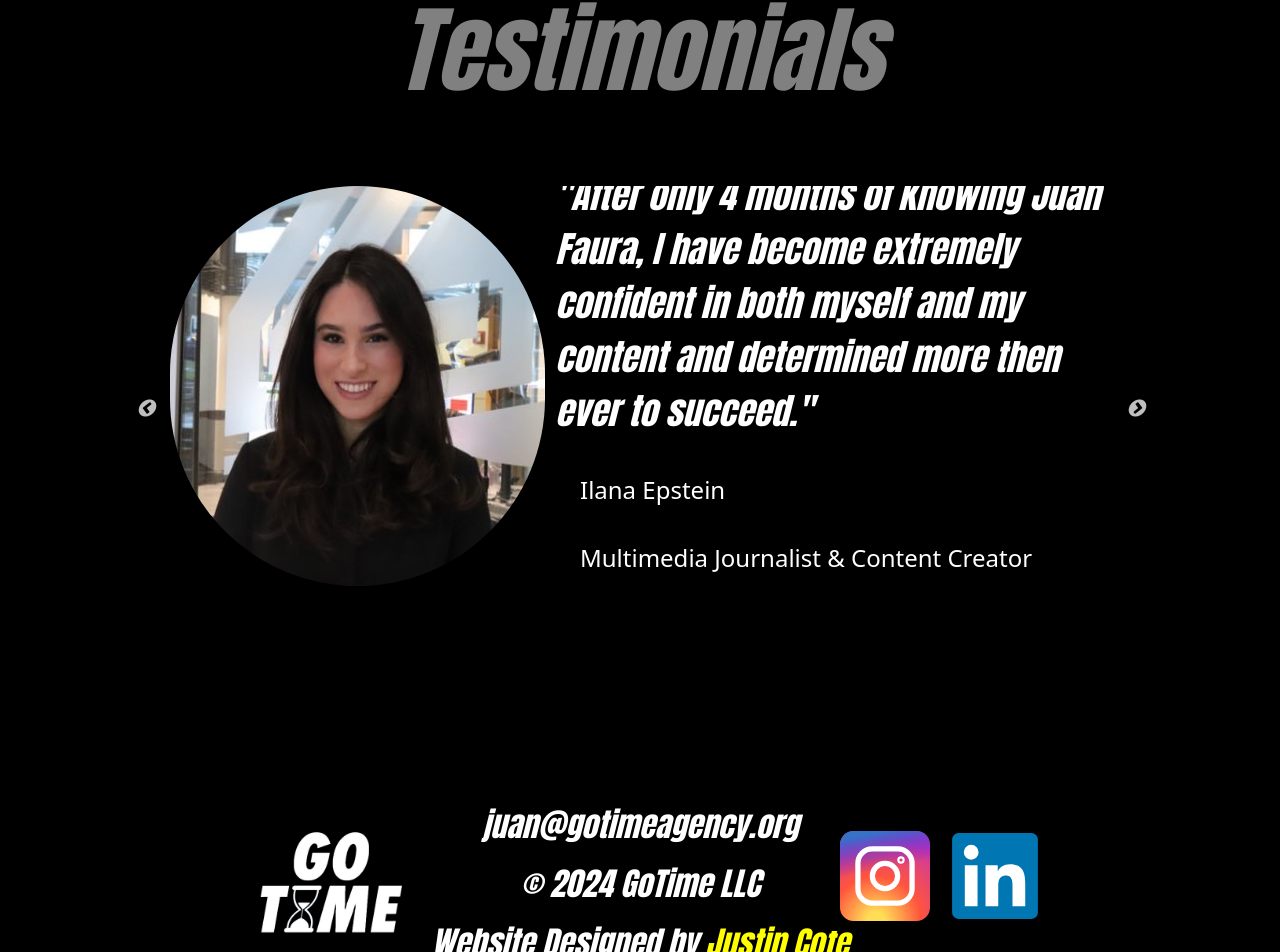
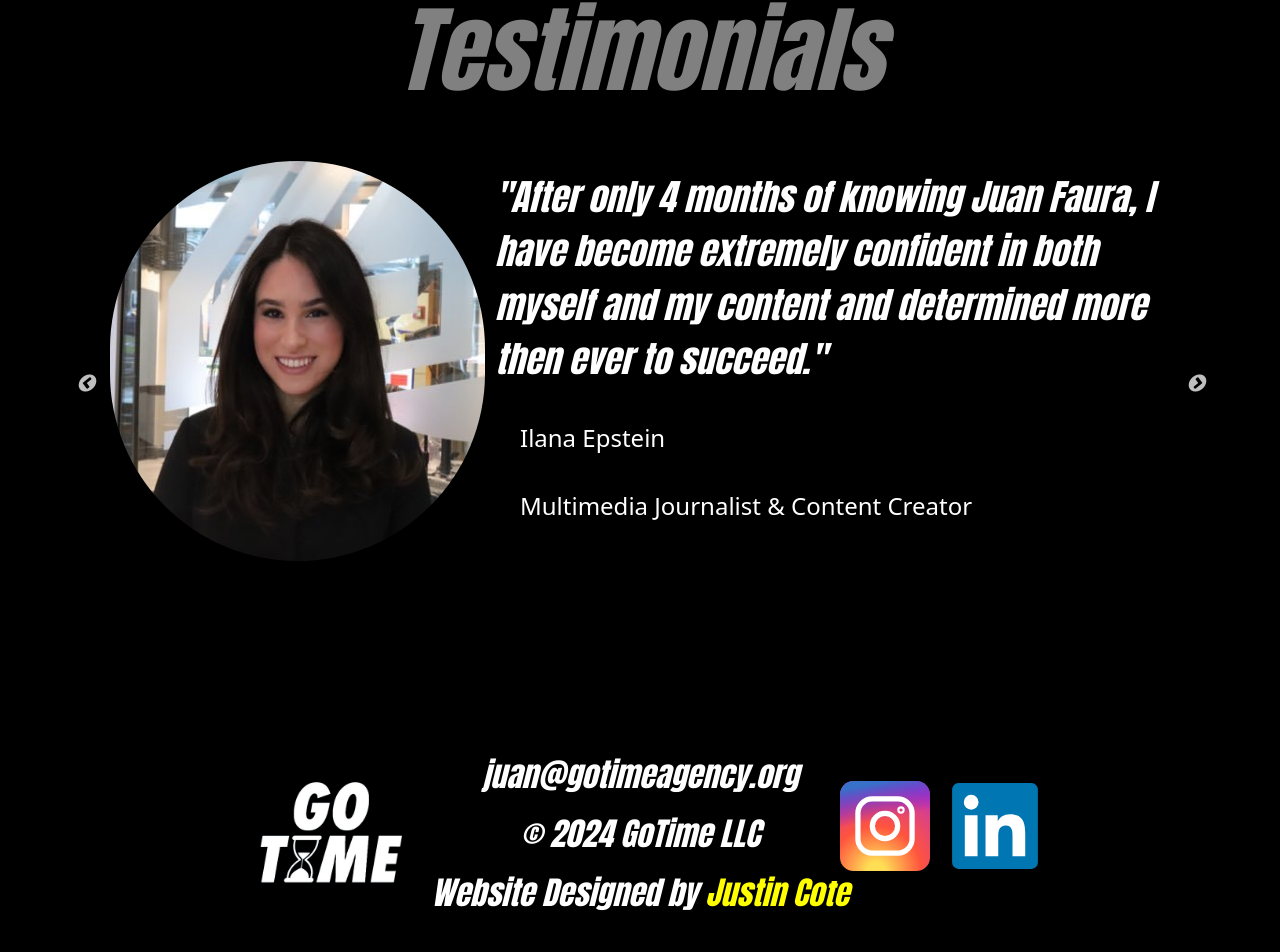
Before and after one commit to jcote2502/GoTime, a React (Create React App) app: page /home in a window 1280 px wide. Shown: the part 2298-3250 px from the top of the page. Built offline with nearby package versions, Linux system fonts and the light colour scheme.

Commit message:
carousel

```diff
--- a/src/components/style.css
+++ b/src/components/style.css
@@ -40,8 +40,8 @@
 }
 .slide-container{
     align-self: center !important;
-    width: 80%;
-    margin: 50px;
+    width: 90%;
+    margin: 25px;
 }
 .tstml-row-container{
     display: flex !important;
```
